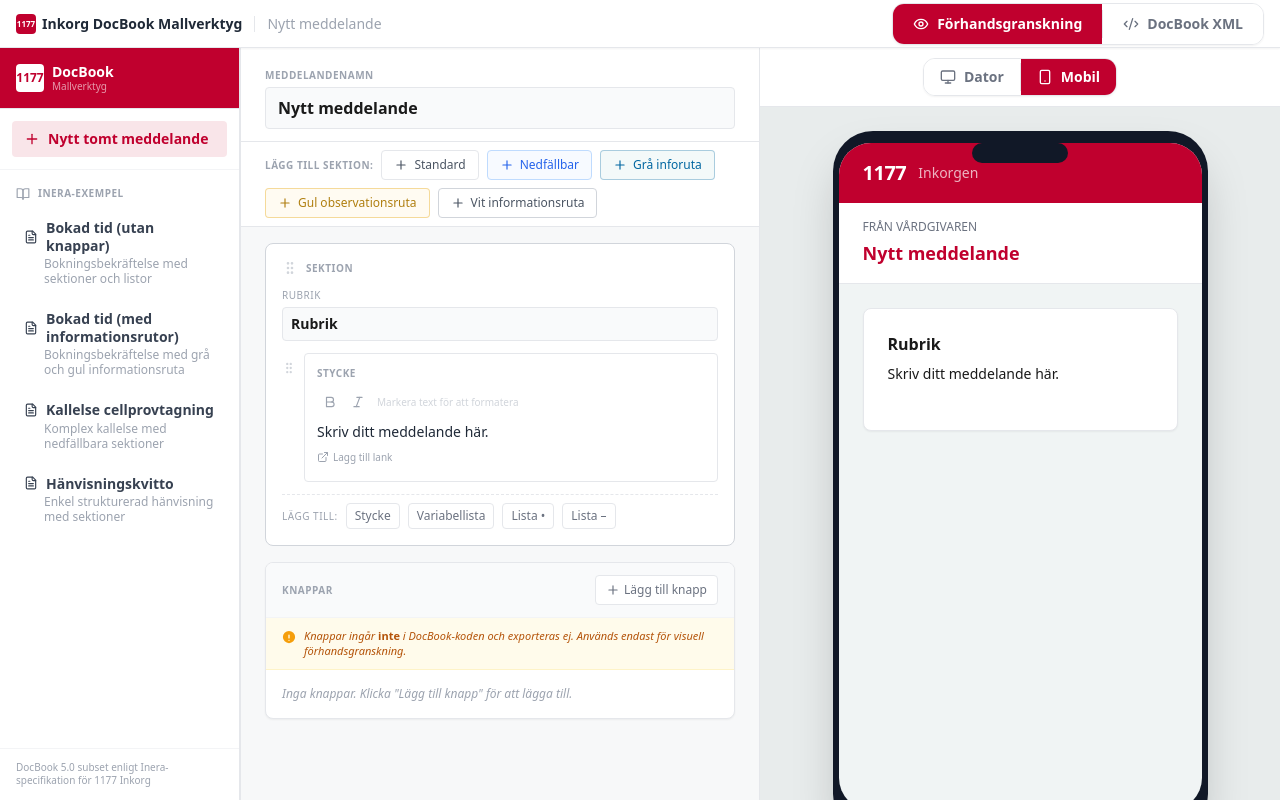
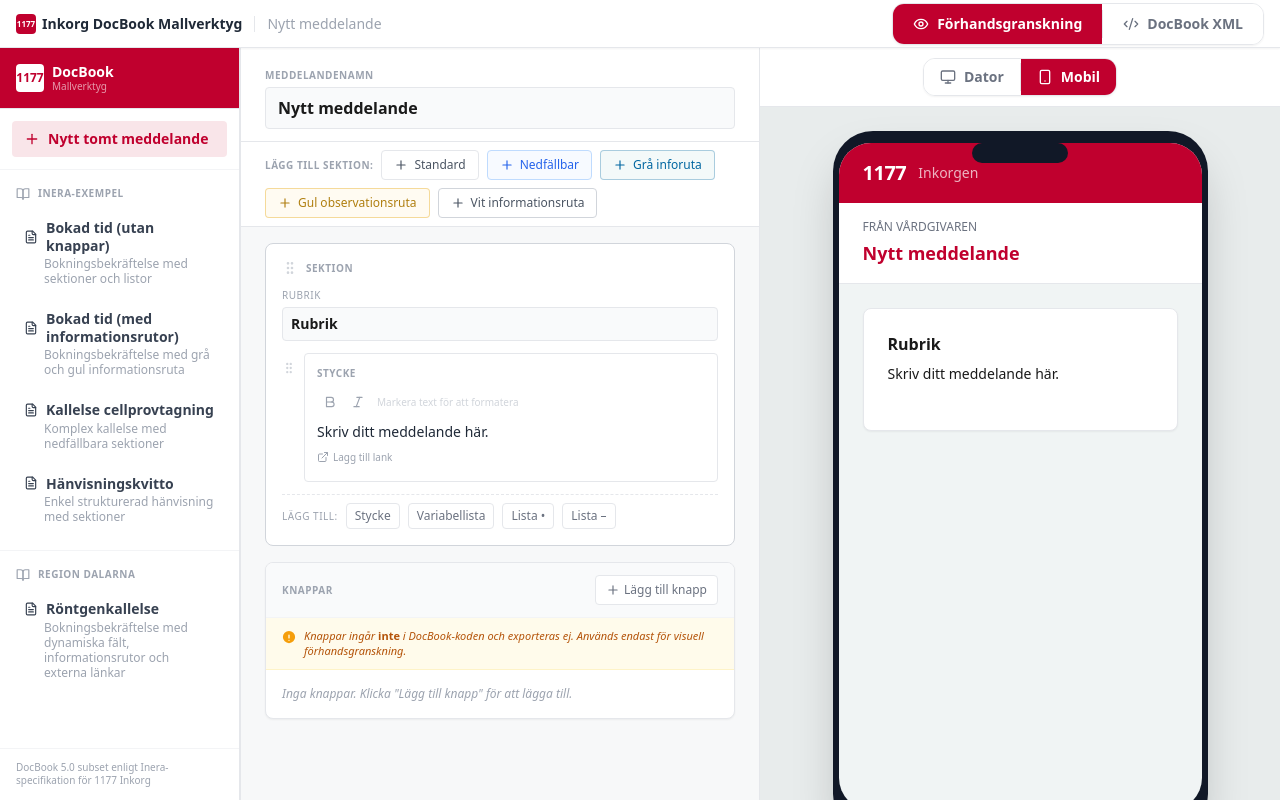
Before and after one commit to graveyard666/DocBook_Mallverktyg, a React (Vite) app: page / in a window 1280 px wide. Built offline with nearby package versions, Linux system fonts and the light colour scheme.

Commit message:
Render grouped examples in Sidebar

```diff
--- a/src/components/Sidebar.tsx
+++ b/src/components/Sidebar.tsx
@@ -1,10 +1,40 @@
 import { FileText, Plus, BookOpen } from 'lucide-react';
-import { exampleTemplates } from '../data/examples';
+import { exampleTemplates, type ExampleTemplate } from '../data/examples';
 
 interface Props {
   onLoadExample: (id: string) => void;
   onNewBlank: () => void;
   activeExampleId: string | null;
+}
+
+const groups: { id: string; label: string }[] = [
+  { id: 'inera', label: 'Inera-exempel' },
+  { id: 'region-dalarna', label: 'Region Dalarna' },
+];
+
+function ExampleButton({
+  tmpl,
+  active,
+  onLoad,
+}: {
+  tmpl: ExampleTemplate;
+  active: boolean;
+  onLoad: () => void;
+}) {
+  return (
+    <button
+      onClick={onLoad}
+      className={`w-full flex flex-col gap-0.5 px-3 py-2.5 rounded text-left transition-colors ${
+        active ? 'bg-[#C0002E]/10 text-[#C0002E]' : 'text-gray-700 hover:bg-gray-50'
+      }`}
+    >
+      <span className="flex items-center gap-2">
+        <FileText className="w-3.5 h-3.5 flex-shrink-0" />
+        <span className="text-sm font-semibold leading-tight">{tmpl.name}</span>
+      </span>
+      <span className="text-xs text-gray-400 pl-5 leading-tight">{tmpl.description}</span>
+    </button>
+  );
 }
 
 export function Sidebar({ onLoadExample, onNewBlank, activeExampleId }: Props) {
@@ -38,35 +68,32 @@ export function Sidebar({ onLoadExample, onNewBlank, activeExampleId }: Props) {
         </button>
       </div>
 
-      {/* Examples */}
+      {/* Grouped examples */}
       <div className="flex-1 overflow-y-auto">
+        {groups.map((group, idx) => {
+          const items = exampleTemplates.filter((t) => t.group === group.id);
+          if (items.length === 0) return null;
+          return (
+            <div key={group.id} className={idx > 0 ? 'border-t border-gray-100' : ''}>
               <div className="px-4 pt-4 pb-2 flex items-center gap-2">
                 <BookOpen className="w-3.5 h-3.5 text-gray-400" />
                 <span className="text-[10px] font-bold text-gray-400 uppercase tracking-wider">
-            Inera-exempel
+                  {group.label}
                 </span>
               </div>
               <div className="px-3 space-y-1 pb-4">
-          {exampleTemplates.map((tmpl) => (
-            <button
+                {items.map((tmpl) => (
+                  <ExampleButton
                     key={tmpl.id}
-              onClick={() => onLoadExample(tmpl.id)}
-              className={`w-full flex flex-col gap-0.5 px-3 py-2.5 rounded text-left transition-colors ${
-                activeExampleId === tmpl.id
-                  ? 'bg-[#C0002E]/10 text-[#C0002E]'
-                  : 'text-gray-700 hover:bg-gray-50'
-              }`}
-            >
-              <span className="flex items-center gap-2">
-                <FileText className="w-3.5 h-3.5 flex-shrink-0" />
-                <span className="text-sm font-semibold leading-tight">{tmpl.name}</span>
-              </span>
-              <span className="text-xs text-gray-400 pl-5 leading-tight">
-                {tmpl.description}
-              </span>
-            </button>
+                    tmpl={tmpl}
+                    active={activeExampleId === tmpl.id}
+                    onLoad={() => onLoadExample(tmpl.id)}
+                  />
                 ))}
               </div>
+            </div>
+          );
+        })}
       </div>
 
       {/* Footer */}
--- a/src/data/examples.ts
+++ b/src/data/examples.ts
@@ -175,10 +175,59 @@ const referralReceipt = `<?xml version="1.0"?>
   </section>
 </article>`;
 
+const regionDalarnaAppointment = `<?xml version="1.0" encoding="UTF-8"?>
+<article>
+  <section>
+    <title>Du är välkommen till {=GetData(&quot;AppointmentList.PerformingDepartment.Name&quot;)}</title>
+    <para>Vi har fått en remiss från: {=GetData(&quot;AppointmentList.RequestingDepartment.Name&quot;)}</para>
+    <para></para>
+    <para><emphasis role="bold">Vi har bokat följande undersökning:</emphasis></para>
+    <para>{=GetData(&quot;AppointmentList.Procedure.PrintedDescription&quot;)}</para>
+    <para>Det under detta väder {=GetData(&quot;AppointmentList.PatientStartDateTime.DayOfWeekText&quot;)}</para>
+    <variablelist>
+      <varlistentry>
+        <term>Datum:</term>
+        <listitem>Måndag 30 Oktober 1998 {=GetData(&quot;AppointmentList.PatientStartDateTime.DayOfWeekText&quot;)}</listitem>
+      </varlistentry>
+      <varlistentry>
+        <term>Tid:</term>
+        <listitem>10:00 {=GetData(&quot;AppointmentList.PatientStartDateTime.DayOfWeekText&quot;)}</listitem>
+      </varlistentry>
+      <varlistentry>
+        <term>Plats:</term>
+        <listitem>Sälens vårdcentral {=GetData(&quot;AppointmentList.PerformingDepartment.Name&quot;)}</listitem>
+      </varlistentry>
+    </variablelist>
+  </section>
+  <section>
+    <title><emphasis role="information">Viktigt inför ditt besök:</emphasis></title>
+    <itemizedlist mark="bullet">
+      <listitem>Kom 15 minuter före utsatt tid.</listitem>
+      <listitem>Anmäl dig i receptionen på entréplanet.</listitem>
+      <listitem>Ta med godkänd ID-handling, annars kan du bli nekad undersökningen.</listitem>
+      <listitem>Piercingar och andra smycken bör avlägsnas för att undvika störningar på röntgenbilderna.</listitem>
+      <listitem>Meddela oss vid eventuell graviditet.</listitem>
+    </itemizedlist>
+  </section>
+  <section>
+    <title><emphasis role="frame">Övrig information:</emphasis></title>
+    <para><emphasis role="bold">Avgift:</emphasis></para>
+    <para>Information om patientavgift samt debitering för sent avbokat eller uteblivet besök, läs mer på: <link url="1177.se/patientavgifter" type="_blank">1177.se/patientavgifter</link></para>
+    <para></para>
+    <para><emphasis role="bold">Vid förhinder/ kontakt:</emphasis></para>
+    <para>Du kan om- eller avboka ditt besök via e-tjänster <link url="1177.se" type="_blank">1177.se</link></para>
+    <para>Eller kontakta oss på telefon 010-249 06 68.</para>
+    <para><emphasis role="bold">Resa vårdbesök:</emphasis></para>
+    <para>Res kostnadsfritt till ditt vårdbesök i Dalatrafiks app. Läs mer på: <link url="https://www.1177.se/Dalarna/patientavgifter" type="_blank">www.1177.se/Dalarna/patientavgifter</link></para>
+    <para>Vid frågor kontakta Dalatrafik 0771-95 95 95.</para>
+  </section>
+</article>`;
+
 export interface ExampleTemplate {
   id: string;
   name: string;
   description: string;
+  group: string;
   xml: string;
 }
 
@@ -187,25 +236,36 @@ export const exampleTemplates: ExampleTemplate[] = [
     id: 'booked-no-buttons',
     name: 'Bokad tid (utan knappar)',
     description: 'Bokningsbekräftelse med sektioner och listor',
+    group: 'inera',
     xml: bookedAppointmentNoButtons,
   },
   {
     id: 'booked-textboxes',
     name: 'Bokad tid (med informationsrutor)',
     description: 'Bokningsbekräftelse med grå och gul informationsruta',
+    group: 'inera',
     xml: bookedAppointmentWithTextBoxes,
   },
   {
     id: 'cervical-screening',
     name: 'Kallelse cellprovtagning',
     description: 'Komplex kallelse med nedfällbara sektioner',
+    group: 'inera',
     xml: cervicalScreening,
   },
   {
     id: 'referral-receipt',
     name: 'Hänvisningskvitto',
     description: 'Enkel strukturerad hänvisning med sektioner',
+    group: 'inera',
     xml: referralReceipt,
+  },
+  {
+    id: 'region-dalarna-appointment',
+    name: 'Röntgenkallelse',
+    description: 'Bokningsbekräftelse med dynamiska fält, informationsrutor och externa länkar',
+    group: 'region-dalarna',
+    xml: regionDalarnaAppointment,
   },
 ];
 
```
Lines whose indentation alone changed are shown as unchanged.
